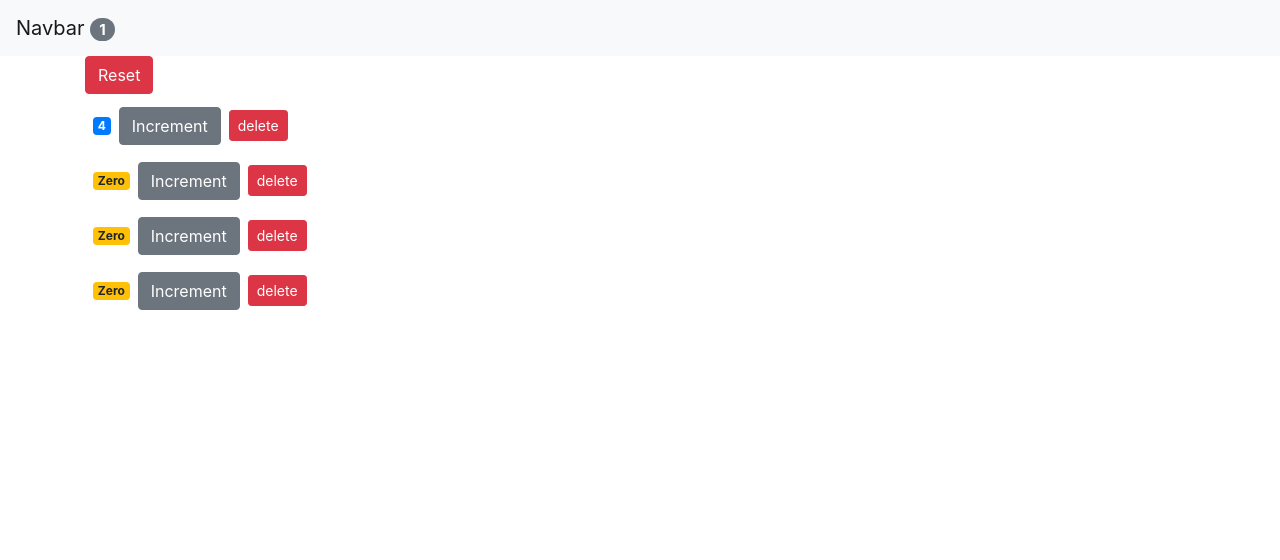
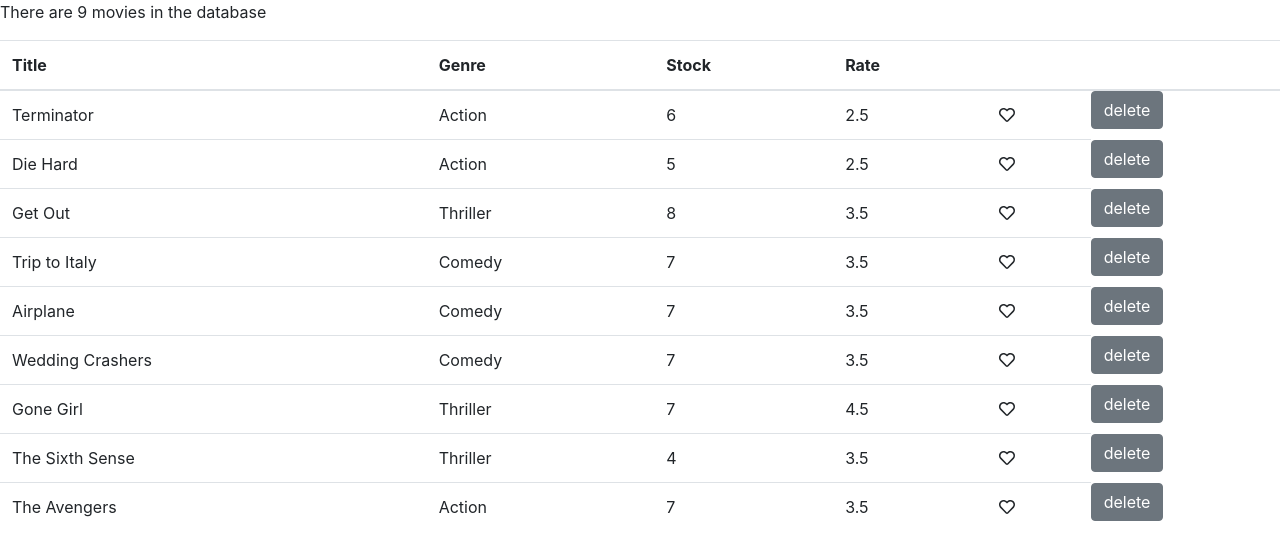
Before and after one commit to r1ri/reactcourse, a React (Create React App) app: page / in a window 1280 px wide. Shown: the top 560 px of the page. Built offline with nearby package versions, Linux system fonts and the light colour scheme.

Commit message:
up to section 5.

```diff
--- a/package.json
+++ b/package.json
@@ -3,6 +3,10 @@
   "version": "0.1.0",
   "private": true,
   "dependencies": {
+    "@fortawesome/fontawesome-svg-core": "^1.2.34",
+    "@fortawesome/free-regular-svg-icons": "^5.15.2",
+    "@fortawesome/free-solid-svg-icons": "^5.15.2",
+    "@fortawesome/react-fontawesome": "^0.1.14",
     "@testing-library/jest-dom": "^5.11.9",
     "@testing-library/react": "^11.2.3",
     "@testing-library/user-event": "^12.6.0",
--- a/src/App.js
+++ b/src/App.js
@@ -30,6 +30,17 @@
     this.setState({ counters });
   };
 
+  handleDecrement = (counter) => {
+      if (counter.value !== 0){
+          let counters = [...this.state.counters];
+          let index = counters.indexOf(counter);
+          counters[index] = { ...counter };
+          counters[index].value--;
+
+          this.setState({ counters });
+      }
+  };
+
   handleDelete = (id) => {
     let counters = this.state.counters.filter((c) => c.id !== id);
 
@@ -43,6 +54,7 @@
       <main className="container">
       <Counters
         counters={this.state.counters}
+        onDecrement={this.handleDecrement}
         onReset={this.handleReset}
         onIncrement={this.handleIncrement}
         onDelete={this.handleDelete}
--- a/src/components/counter.jsx
+++ b/src/components/counter.jsx
@@ -2,31 +2,49 @@
 
 export default class Counter extends Component {
   render() {
+    const { counter, onIncrement, onDelete, onDecrement } = this.props;
+
     return (
-      <div className="my-2">
+      <div className="row">
+        <div className="col-1">
           <span className={this.getBadgeClass()}>
-          {this.props.counter.value === 0 ? "Zero" : this.props.counter.value}
+            {counter.value === 0 ? "Zero" : counter.value}
           </span>
+        </div>
+        <div className="col">
           <button
-          onClick={() => this.props.onIncrement(this.props.counter)}
-          className="btn btn-secondary"
+            onClick={() => onIncrement(counter)}
+            className="btn btn-secondary btn-sm"
           >
-          Increment
+            +
           </button>
           <button
-          className="btn btn-danger btn-sm m-2"
-          onClick={() => this.props.onDelete(this.props.counter.id)}
+            onClick={() => onDecrement(counter)}
+            className={this.getDecrementBadgeClass()}
           >
-          delete
+            -
+          </button>
+          <button
+            className="btn btn-danger btn-sm"
+            onClick={() => onDelete(counter.id)}
+          >
+            x
           </button>
         </div>
+      </div>
+    );
+  }
+
+  getDecrementBadgeClass() {
+    return (
+      "btn btn-secondary btn-sm m-2 " +
+      (this.props.counter.value === 0 ? "disabled" : "active")
     );
   }
 
   getBadgeClass() {
     return (
-      "badge m-2 badge-" +
-      (this.props.counter.value === 0 ? "warning" : "primary")
+      "badge m-2 badge-" + (this.props.counter.value === 0 ? "warning" : "primary")
     );
   }
 }
--- a/src/components/counters.jsx
+++ b/src/components/counters.jsx
@@ -2,21 +2,19 @@
 import Counter from "./counter";
 
 export default class Counters extends Component {
-
-  render() {
+    render() {
+    const { onReset, counters, onDelete, onIncrement, onDecrement } = this.props;
     return (
       <div>
-        <button
-          onClick={this.props.onReset}
-          className="btn btn-secondary btn-danger"
-        >
+        <button onClick={onReset} className="btn btn-secondary btn-danger">
           Reset
         </button>
-        {this.props.counters.map((counter) => (
+        {counters.map((counter) => (
           <Counter
             key={counter.id}
-            onDelete={this.props.onDelete}
-            onIncrement={this.props.onIncrement}
+            onDelete={onDelete}
+            onIncrement={onIncrement}
+            onDecrement={onDecrement}
             counter={counter}
           />
         ))}
--- /dev/null
+++ b/src/components/like.jsx
@@ -0,0 +1,24 @@
+import React, { Component } from 'react';
+import { FontAwesomeIcon } from '@fortawesome/react-fontawesome';
+import { faHeart as farHeart } from '@fortawesome/free-regular-svg-icons';
+import {faHeart} from '@fortawesome/free-solid-svg-icons';
+
+export default class Like extends Component {
+  state = {
+    liked: false
+  }
+  getIcon= () => {
+
+    return this.state.liked===false ? farHeart : faHeart
+  }
+  handleClick = () => {
+    let liked = !(this.state.liked);
+    console.log("test")
+    this.setState({liked})
+  }
+  render() {
+    return (
+       <FontAwesomeIcon icon={ this.getIcon() } onClick={this.handleClick} />
+    );
+  }
+}
--- a/src/components/table.jsx
+++ b/src/components/table.jsx
@@ -1,5 +1,6 @@
 import React, { Component } from 'react'
 import { getMovies } from '../services/fakeMovieService'
+import Like from './like.jsx';
 
 export default class Table extends Component {
   state = {
@@ -22,13 +23,17 @@
       <p>There are {this.state.movies.length} movies in the database</p>
        <table className="table">
          <thead>
-         <tr>{this.state.columnTitles.map(m => <th key={m} scope="col">{m}</th>)}</tr>
+         <tr>{this.state.columnTitles.map(m => <th key={m} scope="col">{m}</th>)}
+           <th></th>
+          <th></th>
+         </tr>
          </thead>
 
          <tbody>
           { this.state.movies.map( m =>
             <tr key={m._id}>
               {Object.values(m).splice(1, 4).map(v => <td>{ (typeof v === "object") ? v.name: v}</td>)}
+              <td><Like /></td>
               <button  onClick={() => this.handleDelete(m._id)}className="btn btn-secondary">delete</button>
             </tr>
           )}
--- a/src/index.js
+++ b/src/index.js
@@ -4,10 +4,11 @@
 import App from './App';
 import reportWebVitals from './reportWebVitals';
 import 'bootstrap/dist/css/bootstrap.css'
+import Table from './components/table'
 
 ReactDOM.render(
   <React.StrictMode>
-    <App />
+    <Table />
   </React.StrictMode>,
   document.getElementById('root')
 );
```
Also changed, not shown: 2 other files (tests, documents, lock files or other folders). Lines whose indentation alone changed are shown as unchanged.
